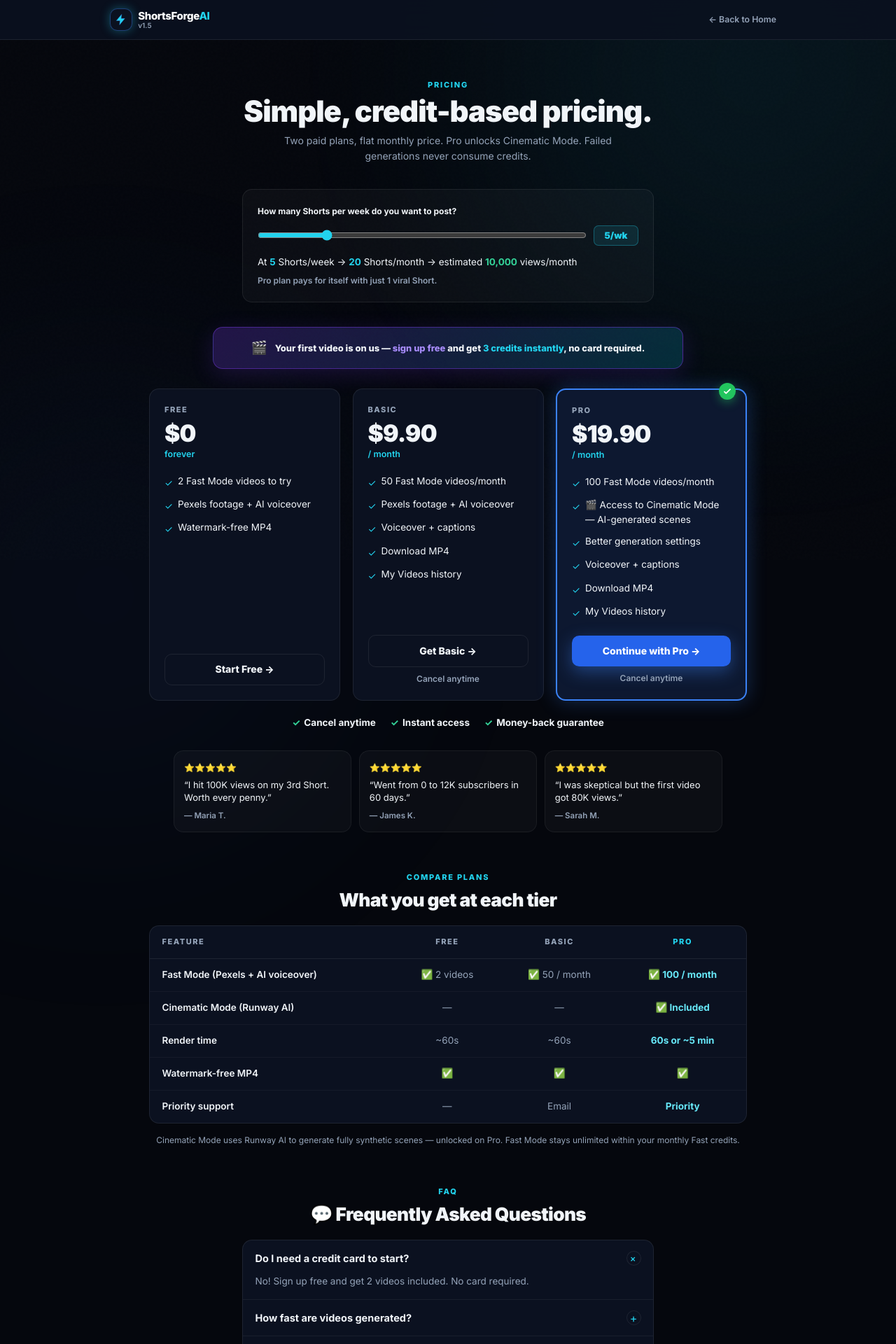
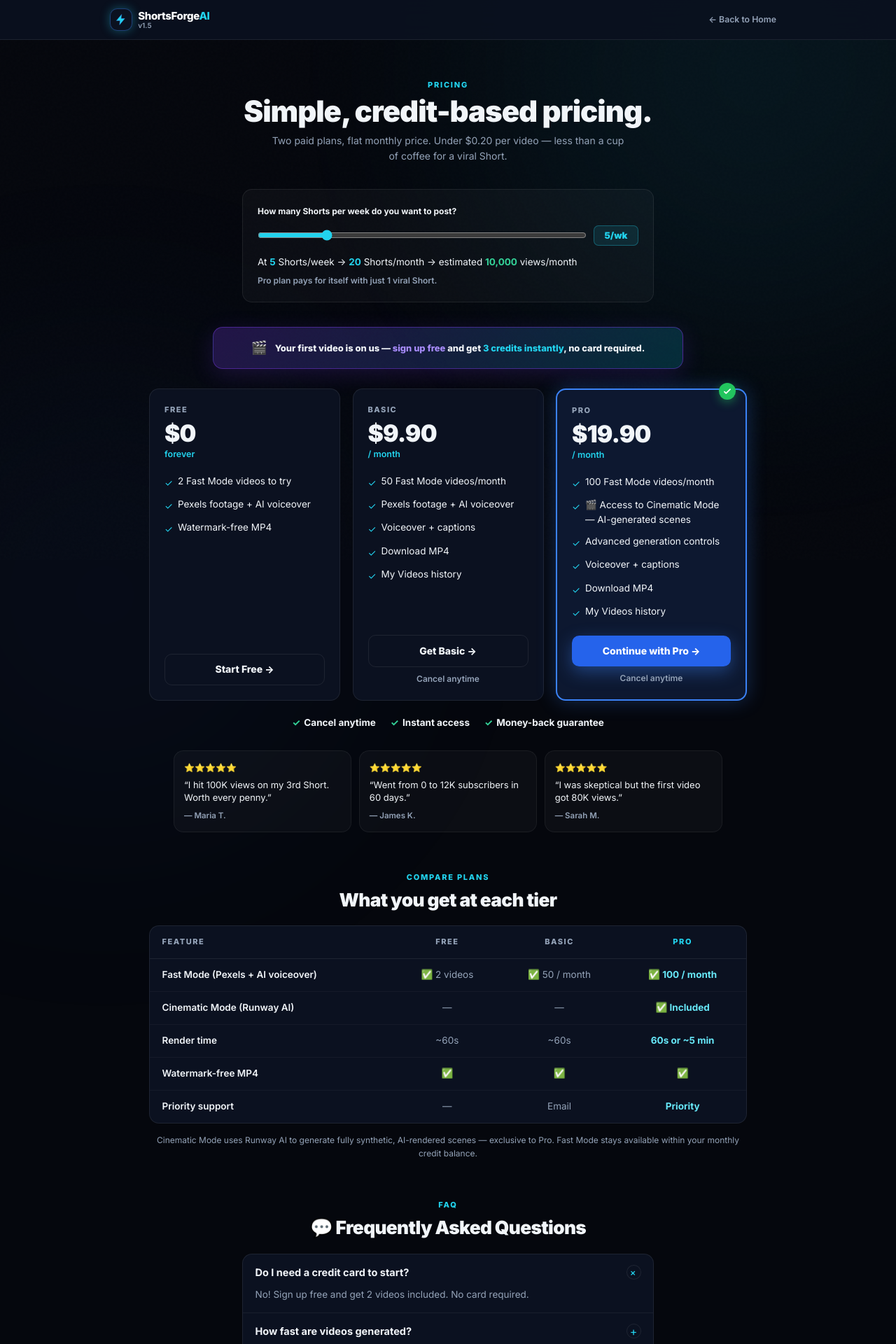
Before and after one commit to josephsskaf-hub/shortsforgeai, a Next.js app: page /pricing in a window 1280 px wide. Shown: the top 1920 px of the page at 70% size. Built offline with nearby package versions, Linux system fonts and the light colour scheme.

Commit message:
fix: advanced generation controls copy + pricing subtitle
Co-Authored-By: Claude Opus 4.7 (1M context) <noreply@anthropic.com>

```diff
--- a/app/pricing/page.tsx
+++ b/app/pricing/page.tsx
@@ -74,7 +74,7 @@ function buildPricing() {
       features: [
         '100 Fast Mode videos/month',
         '🎬 Access to Cinematic Mode — AI-generated scenes',
-        'Better generation settings',
+        'Advanced generation controls',
         'Voiceover + captions',
         'Download MP4',
         'My Videos history',
@@ -212,7 +212,7 @@ export default function PricingPage() {
             Simple, credit-based pricing.
           </h1>
           <p className="mx-auto mt-3 max-w-xl text-[14px] text-[#94A3B8]">
-            Two paid plans, flat monthly price. Pro unlocks Cinematic Mode. Failed generations never consume credits.
+            Two paid plans, flat monthly price. Under $0.20 per video — less than a cup of coffee for a viral Short.
           </p>
         </div>
 
@@ -599,9 +599,8 @@ export default function PricingPage() {
           </div>
 
           <p className="mt-4 text-center text-[12px] text-[#94A3B8]">
-            Cinematic Mode uses Runway AI to generate fully synthetic scenes
-            — unlocked on Pro. Fast Mode stays unlimited within your monthly
-            Fast credits.
+            Cinematic Mode uses Runway AI to generate fully synthetic, AI-rendered scenes — exclusive to Pro.
+            Fast Mode stays available within your monthly credit balance.
           </p>
         </div>
 
--- a/components/PricingCards.tsx
+++ b/components/PricingCards.tsx
@@ -38,7 +38,7 @@ const BASIC_FEATURES = [
 const PRO_FEATURES = [
   `${PLANS.pro.credits} Fast Mode videos/month`,
   '🎬 Access to Cinematic Mode — AI-generated scenes',
-  'Better generation settings',
+  'Advanced generation controls',
   'Voiceover + captions',
   'Download MP4',
   'My Videos history',
```
